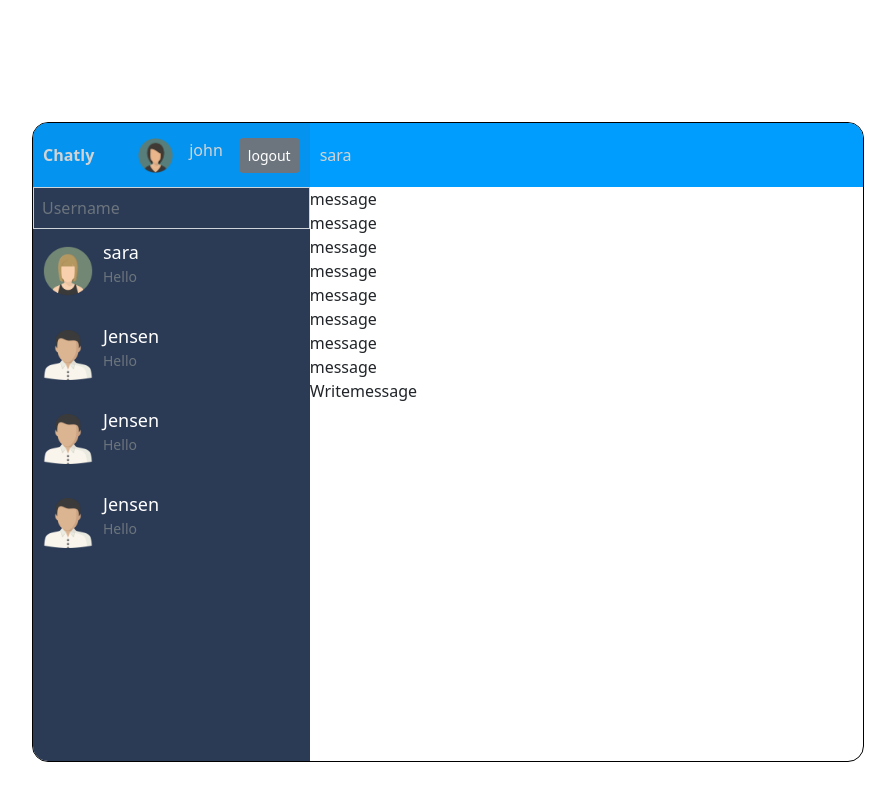
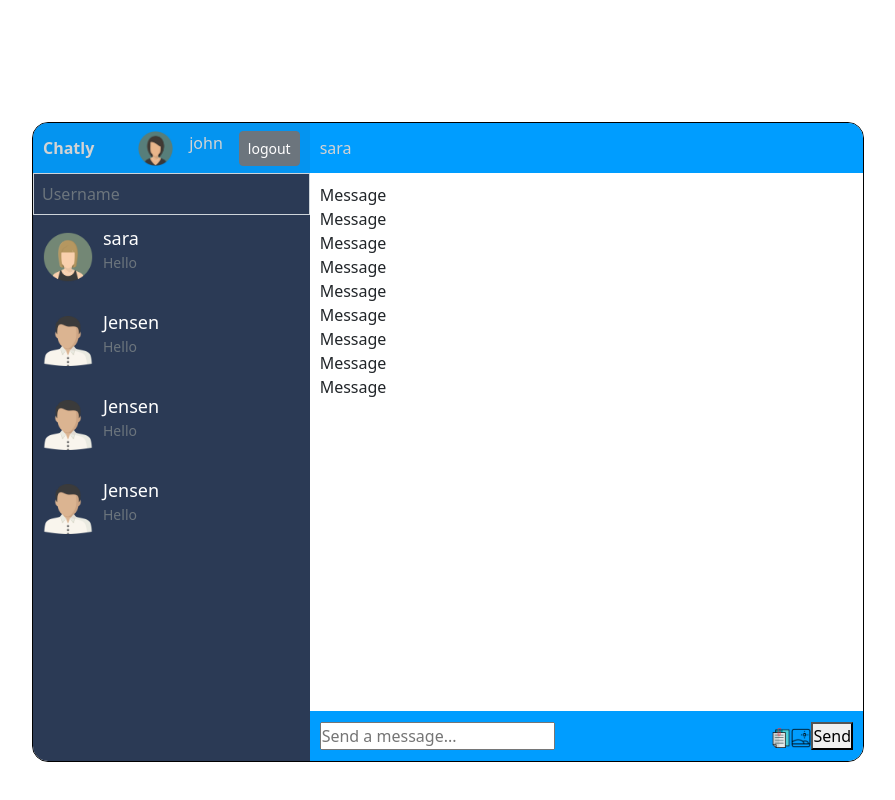
Before and after one commit to SherifAckles/chatly, a React (Create React App) app: page / in a window 1280 px wide. Shown: the part 1281-2081 px from the top of the page, without its empty margins (192-1087 px from the left). Built offline with nearby package versions, Linux system fonts and the light colour scheme; no server answers.

Commit message:
workin on the send message in chatbox

```diff
--- a/src/components/chatbox/Message.jsx
+++ b/src/components/chatbox/Message.jsx
@@ -2,7 +2,7 @@ import React from 'react'
 
 const message = () => {
   return (
-    <div>message</div>
+    <div className='message'>Message</div>
   )
 }
 
--- a/src/components/chatbox/Messages.jsx
+++ b/src/components/chatbox/Messages.jsx
@@ -1,20 +1,20 @@
-import React from 'react'
-import Message from "./Message"
+import React from "react";
+import Message from "./Message";
+import "./messages.css";
 const Messages = () => {
   return (
-    <div className='messages'>
+    <div className="messages">
       <Message />
-      <Message/>
-      <Message/>
-      <Message/>
-      <Message/>
-      <Message/>
-      <Message/>
-      <Message/>
+      <Message />
+      <Message />
+      <Message />
+      <Message />
+      <Message />
+      <Message />
+      <Message />
+      <Message />
+    </div>
+  );
+};
 
-
-    </div>
-  )
-}
-
-export default Messages
+export default Messages;
--- a/src/components/chatbox/Writemessage.jsx
+++ b/src/components/chatbox/Writemessage.jsx
@@ -1,8 +1,20 @@
 import React from 'react'
-
+import Attach from "../../assets/attach.png";
+import Image from "../../assets/image.png";
+import "./writemessage.css"
 const Writemessage = () => {
   return (
-    <div>Writemessage</div>
+    <div className='writemessage'>
+      <input type="text" placeholder="Send a message..." />
+      <div className="send">
+        <img src={Attach} alt="" />
+        <input type="file" style={{ display: "none" }} id="file" />
+        <label htmlFor="file">
+          <img src={Image} alt="" />
+        </label>
+        <button>Send</button>
+      </div>
+    </div>
   )
 }
 
--- a/src/components/chatbox/chat.css
+++ b/src/components/chatbox/chat.css
@@ -5,7 +5,7 @@
 .chatinfo {
   display: flex;
   align-items: center;
-  height: 4rem;
+  height: 50px;
   padding: 10px;
   background-color: var(--color-bg-lighter);
   color: var(--color-light-grey);
--- /dev/null
+++ b/src/components/chatbox/messages.css
@@ -0,0 +1,5 @@
+.messages {
+  background-color: var(--color-white);
+  padding: 10px;
+  height: calc(100% - 100px);
+}
--- a/src/components/chatbox/navbar.css
+++ b/src/components/chatbox/navbar.css
@@ -2,7 +2,7 @@
   display: flex;
   justify-content: space-between;
   align-items: center;
-  height: 4rem;
+  height: 50px;
   padding: 10px;
   background-color: var(--color-bg-light);
   color: var(--color-light-grey);
--- /dev/null
+++ b/src/components/chatbox/writemessage.css
@@ -0,0 +1,14 @@
+.writemessage{
+   display: flex;
+   align-items: center;
+   justify-content: space-between;
+    height: 50px;
+    background-color: var(--color-bg-lighter);
+    padding: 10px;
+}
+
+.send img{
+    display: inline-block;
+    width: 20px;
+    height: 20px;
+}
```
Also changed, not shown: src/assets/attach.png (added), src/assets/image.png (added).
